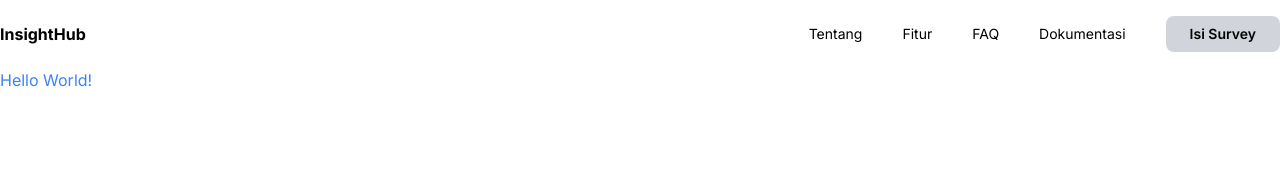
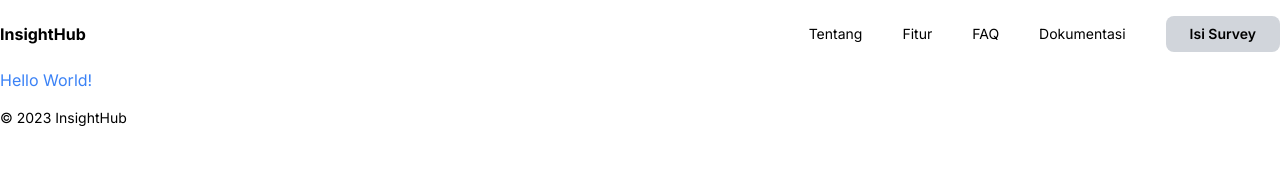
Before and after one commit to januarfonti/insighthub, a Nuxt app: page / in a window 1280 px wide. Shown: the top 194 px of the page. Built offline with nearby package versions, Linux system fonts and the light colour scheme.

Commit message:
Add footer component

```diff
--- /dev/null
+++ b/components/Footer.vue
@@ -0,0 +1,7 @@
+<template>
+  <footer class="py-4">
+    <div class="container text-sm">
+      <p>&copy; {{ new Date().getFullYear() }} InsightHub</p>
+    </div>
+  </footer>
+</template>
--- a/layouts/default.vue
+++ b/layouts/default.vue
@@ -2,5 +2,6 @@
   <div>
     <Header />
     <slot />
+    <Footer />
   </div>
 </template>
```
